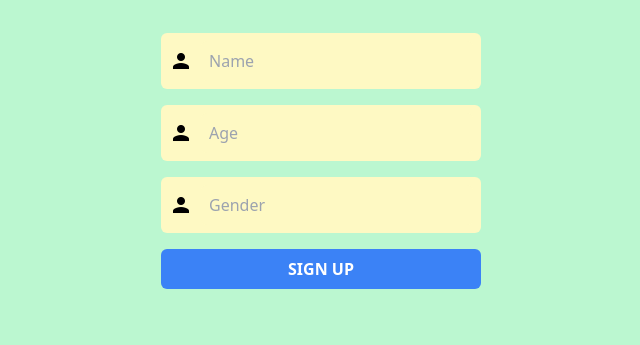
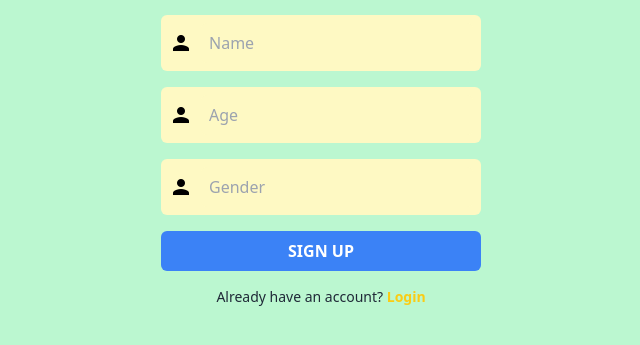
Before and after one commit to anderson895/ProjectTeach, a Flask app: template templates/student/registration.html in a window 1280 px wide. Shown: the part 375-720 px from the top of the page, without its empty margins (319-959 px from the left). Run offline with Flask 3, Linux system fonts and the light colour scheme; the template is opened without the code that fills it, so the values that code supplies are empty; some libraries are stand-ins or nearby versions.

Commit message:
https://github.com/anderson895/ProjectTeach

```diff
--- a/app.py
+++ b/app.py
@@ -15,5 +15,13 @@ def admin_login():
 def admin_register():
     return render_template('admin/registration.html')
 
+@app.route('/student/login')
+def student_login():
+    return render_template('student/login.html')
+
+@app.route('/student/register')
+def student_register():
+    return render_template('student/registration.html')
+
 if __name__ == '__main__':
     app.run(port=5001)
--- a/templates/admin/login.html
+++ b/templates/admin/login.html
@@ -40,7 +40,6 @@
         <p class="mt-4 text-gray-800 text-sm">
             No account yet? <a href="{{ url_for('admin_register') }}" class="text-yellow-400 font-semibold hover:underline">Register</a>
         </p>
-        </a>
     </div>
 
     <!-- Material Icons for Icons in Inputs (replace with Font Awesome if needed) -->
--- a/templates/admin/registration.html
+++ b/templates/admin/registration.html
@@ -10,8 +10,10 @@
 
     <div class="text-center max-w-xs">
         <!-- Header Section -->
+        <a href="{{ url_for('admin_login') }}">
         <h1 class="text-5xl font-bold text-blue-600 mb-2">PROJECT <span class="text-yellow-200">TEACH</span></h1>
         <p class="text-2xl font-bold text-gray-800 mt-2">REGISTER</p>
+        </a>
 
         <!-- Registration Form -->
         <form class="mt-8 space-y-4">
@@ -41,7 +43,7 @@
 
         <!-- Login Link -->
         <p class="mt-4 text-gray-800 text-sm">
-            Already have an account? <a href="#" class="text-yellow-400 font-semibold hover:underline">Login</a>
+            Already have an account? <a href="{{url_for('admin_login')}}" class="text-yellow-400 font-semibold hover:underline">Login</a>
         </p>
     </div>
 
--- a/templates/index.html
+++ b/templates/index.html
@@ -24,10 +24,12 @@
 
 
             <!-- Student Card -->
+            <a href="{{ url_for('student_login') }}">
             <div class="bg-yellow-100 rounded-lg p-6 w-64 mx-auto shadow-lg hover:shadow-xl transition-shadow duration-300 cursor-pointer">
                 <img src="{{ url_for('static', filename='assets/student-icon.png') }}" alt="Student Icon" class="w-24 h-24 mx-auto mb-4">
                 <p class="text-center text-lg font-medium">I'm a Student</p>
             </div>
+            </a>
         </div>
     </div>
 </body>
--- a/templates/student/login.html
+++ b/templates/student/login.html
@@ -34,7 +34,7 @@
 
         <!-- Register Link -->
         <p class="mt-4 text-gray-800 text-sm">
-            You don’t have an account yet? Click Register
+            You don’t have an account yet? <a href="{{ url_for('student_register') }}" class="text-yellow-400 font-semibold hover:underline">Register</a>
         </p>
         <button class="mt-2 bg-yellow-200 text-gray-800 font-semibold py-2 px-4 rounded-md hover:bg-yellow-300 transition duration-200">
             Register
--- a/templates/student/registration.html
+++ b/templates/student/registration.html
@@ -10,7 +10,10 @@
 
     <div class="text-center max-w-xs">
         <!-- Header Section -->
-        <h1 class="text-5xl font-bold text-blue-600 mb-2">PROJECT <span class="text-yellow-200">TEACH</span></h1>
+        <a href="{{ url_for('admin_login') }}" >
+            <h1 class="text-5xl font-bold text-blue-600 mb-2">PROJECT <span class="text-yellow-200">TEACH</span></h1>
+        </a>
+
 
         <!-- Unicorn Image Placeholder (replace src with actual image) -->
         <img src="https://via.placeholder.com/150" alt="Unicorn Icon" class="mx-auto my-4 w-24 h-24">
@@ -43,6 +46,10 @@
                 SIGN UP
             </button>
         </form>
+         <!-- Login Link -->
+         <p class="mt-4 text-gray-800 text-sm">
+            Already have an account? <a href="{{url_for('student_login')}}" class="text-yellow-400 font-semibold hover:underline">Login</a>
+        </p>
     </div>
 
     <!-- Material Icons for Icons in Inputs (replace with Font Awesome if needed) -->
```
Also changed, not shown: static/assets/student-icon.png (renamed from static/assets/students_2995620.png).
